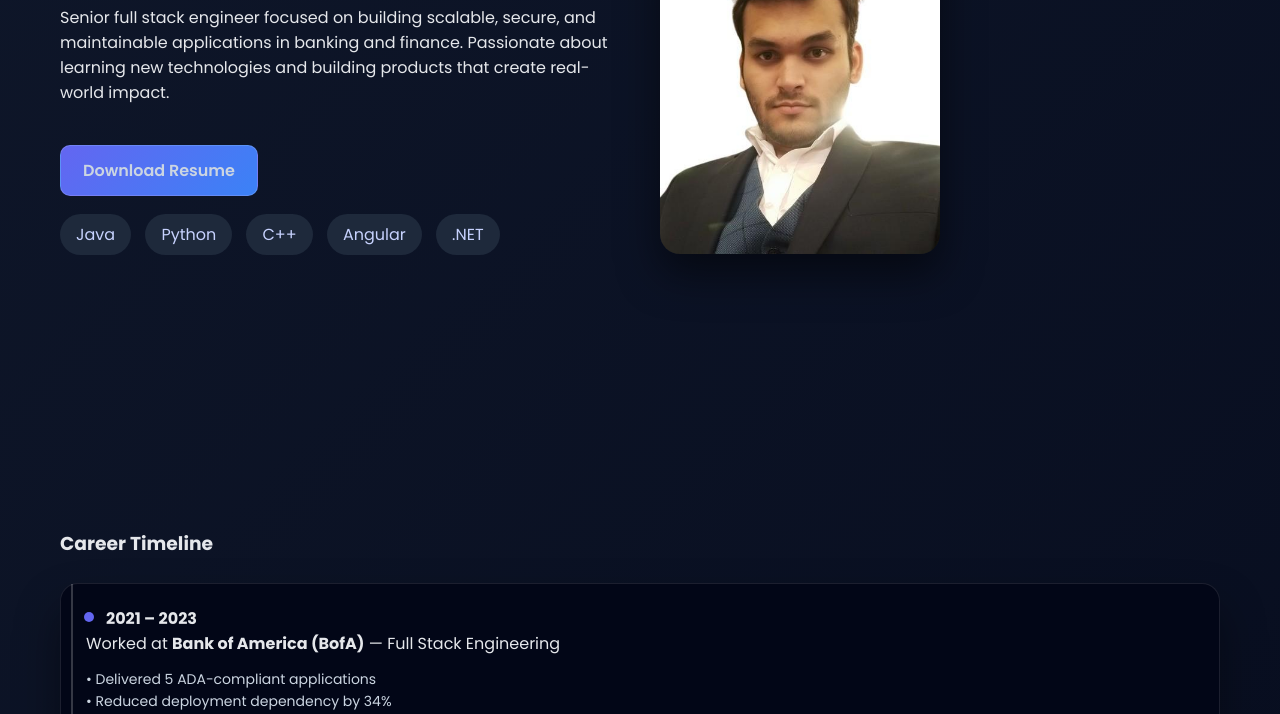
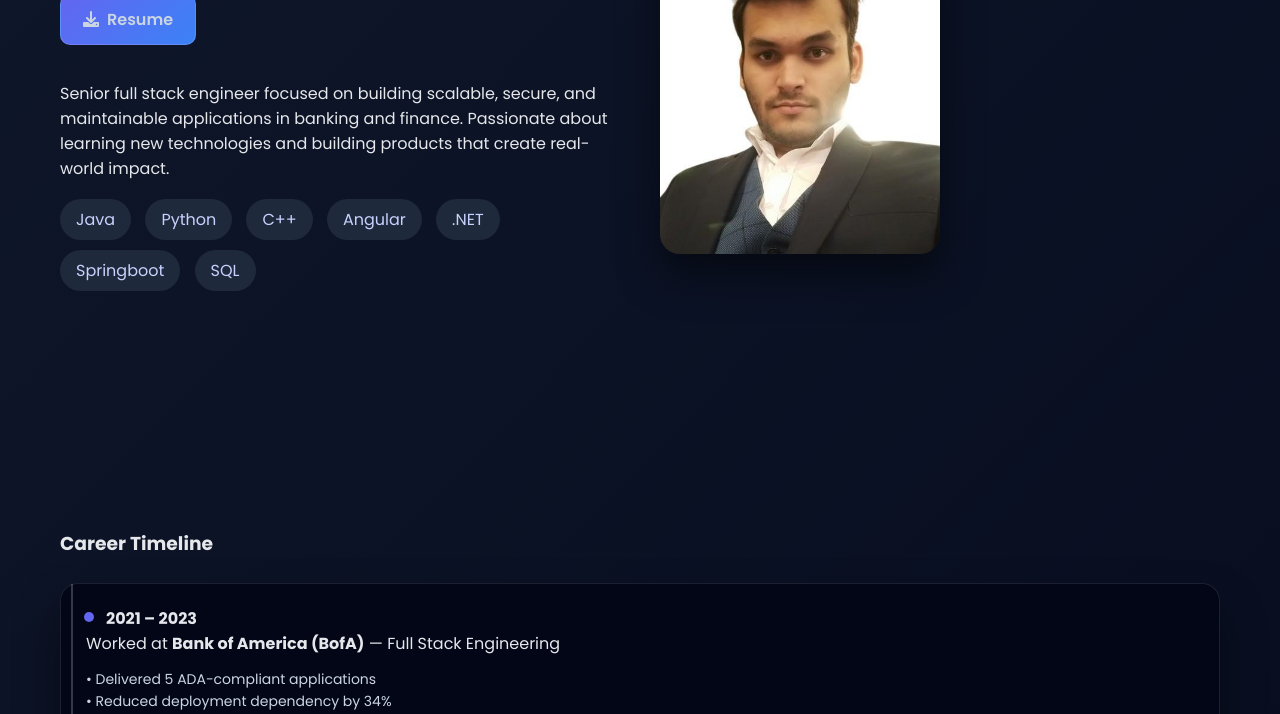
Before and after one commit to Glitchrex/static-simple-portfolio, a plain HTML site: page index.html in a window 1280 px wide. Shown: the part 386-1100 px from the top of the page. Drawn offline with Linux system fonts and the light colour scheme.

Commit message:
Update resume download button and add new skill badges

```diff
--- a/index.html
+++ b/index.html
@@ -208,13 +208,14 @@
   <div>
     <h2>Senior Software Developer</h2>
 
+    <a class="secondary-btn" href="resume.pdf" download style="margin-bottom: 20px; display: inline-block;"><i class="fas fa-download" style="margin-right: 8px;"></i>Resume</a>
+
     <p>
       Senior full stack engineer focused on building scalable, secure, and maintainable
       applications in banking and finance. Passionate about learning new technologies
       and building products that create real-world impact.
     </p>
 
-<a class="secondary-btn" href="resume.pdf" download>Download Resume</a>
 
     <div style="margin-top: 18px;">
       <span class="badge">Java</span>
@@ -222,6 +223,8 @@
       <span class="badge">C++</span>
       <span class="badge">Angular</span>
       <span class="badge">.NET</span>
+      <span class="badge">Springboot</span>
+      <span class="badge">SQL</span>
     </div>
   </div>
 
```
